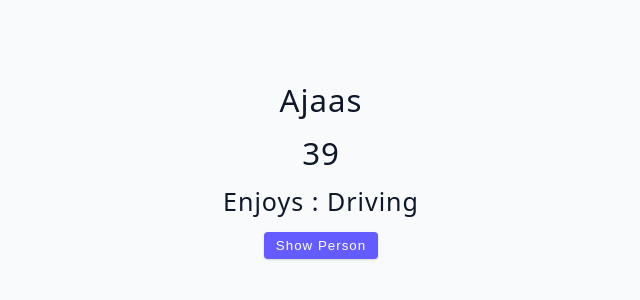
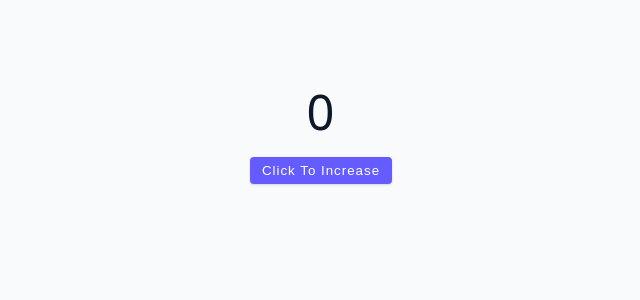
Before and after one commit to smajaas/Advanced-react, a React (Vite) app: page / in a window 1280 px wide. Shown: the top 300 px of the page, without its empty margins (319-959 px from the left). Built offline with nearby package versions, Linux system fonts and the light colour scheme; the HTML template or start-up script is replaced by a standard one.

Commit message:
useState completed

```diff
--- a/src/App.jsx
+++ b/src/App.jsx
@@ -1,4 +1,4 @@
-import Final from './react-projects/01-useState/final/04-useState-object';
+import Final from './react-projects/01-useState/final/05-useState-gotcha';
 
 function App() {
   return (
--- a/src/react-projects/01-useState/final/04-useState-object.jsx
+++ b/src/react-projects/01-useState/final/04-useState-object.jsx
@@ -1,21 +1,21 @@
 import { useState } from 'react';
 
 const UseStateObject = () => {
-  const [name, setName] = useState('Ajaas');
-  const [age, setAge] = useState(39);
-  const [hobby, setHobby] = useState('Driving');
+  const [person, setPerson] = useState({
+    name: 'Ajaas',
+    age: 39,
+    hobby: 'Driving',
+  });
 
   const displayPerson = () => {
-    setName('Afaan');
-    setAge(5);
-    setHobby('Riding Bicycle');
+    setPerson({ name: 'Afaan', age: 6, hobby: 'Cycling' });
   };
 
   return (
     <>
-      <h3>{name}</h3>
-      <h3>{age}</h3>
-      <h4>Enjoys : {hobby}</h4>
+      <h3>{person.name}</h3>
+      <h3>{person.age}</h3>
+      <h4>Enjoys : {person.hobby}</h4>
       <button className='btn' onClick={displayPerson}>
         show person
       </button>
--- a/src/react-projects/01-useState/final/05-useState-gotcha.jsx
+++ b/src/react-projects/01-useState/final/05-useState-gotcha.jsx
@@ -1,5 +1,24 @@
+import { useState } from 'react';
+
 const UseStateGotcha = () => {
-  return <h2>useState "gotcha"</h2>;
+  const [value, setValue] = useState(0);
+
+  const handleClick = () => {
+    setTimeout(() => {
+      console.log('clicked the button');
+      setValue((currentState) => {
+        return currentState + 1;
+      });
+    }, 3000);
+  };
+  return (
+    <div>
+      <h1>{value}</h1>
+      <button className='btn' onClick={handleClick} type='button'>
+        Click to increase
+      </button>
+    </div>
+  );
 };
 
 export default UseStateGotcha;
```
